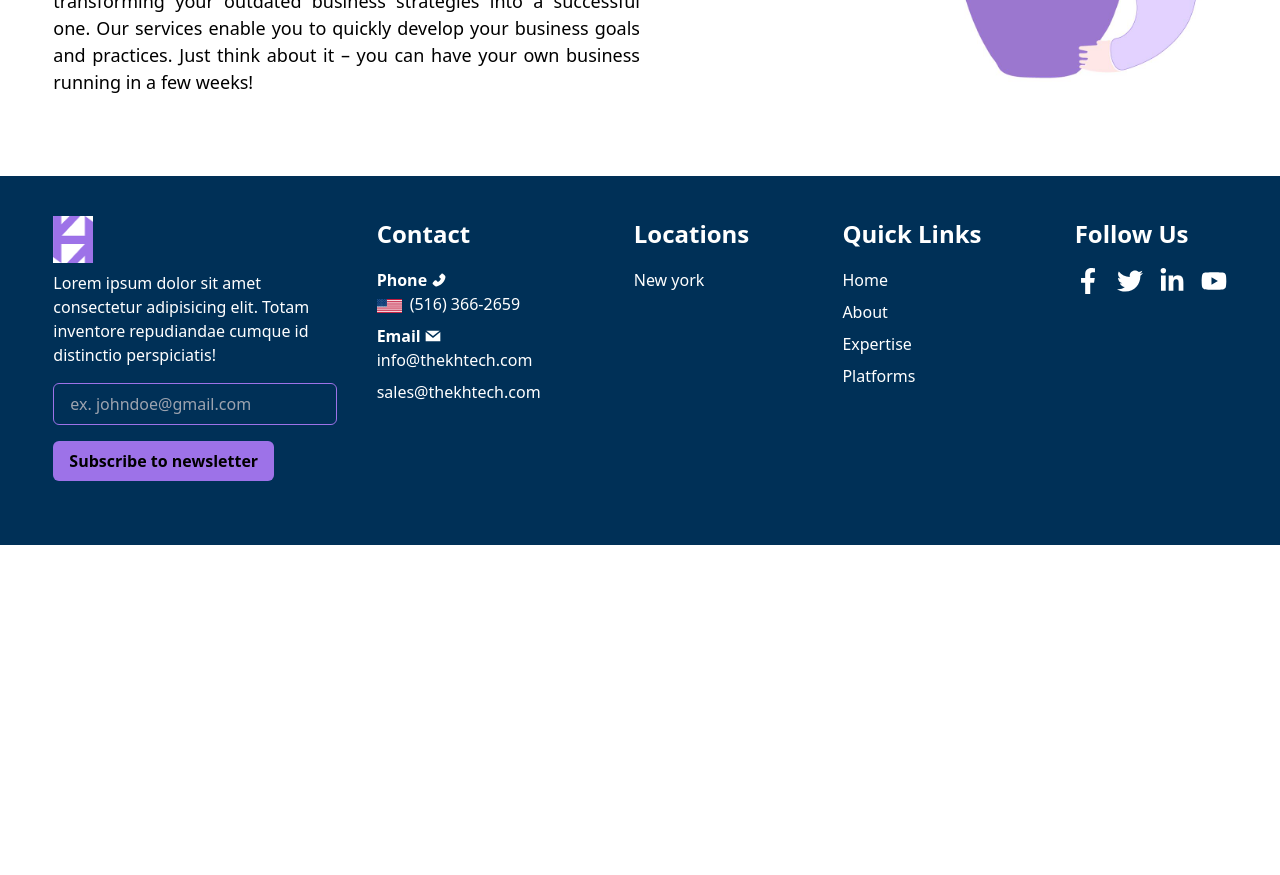
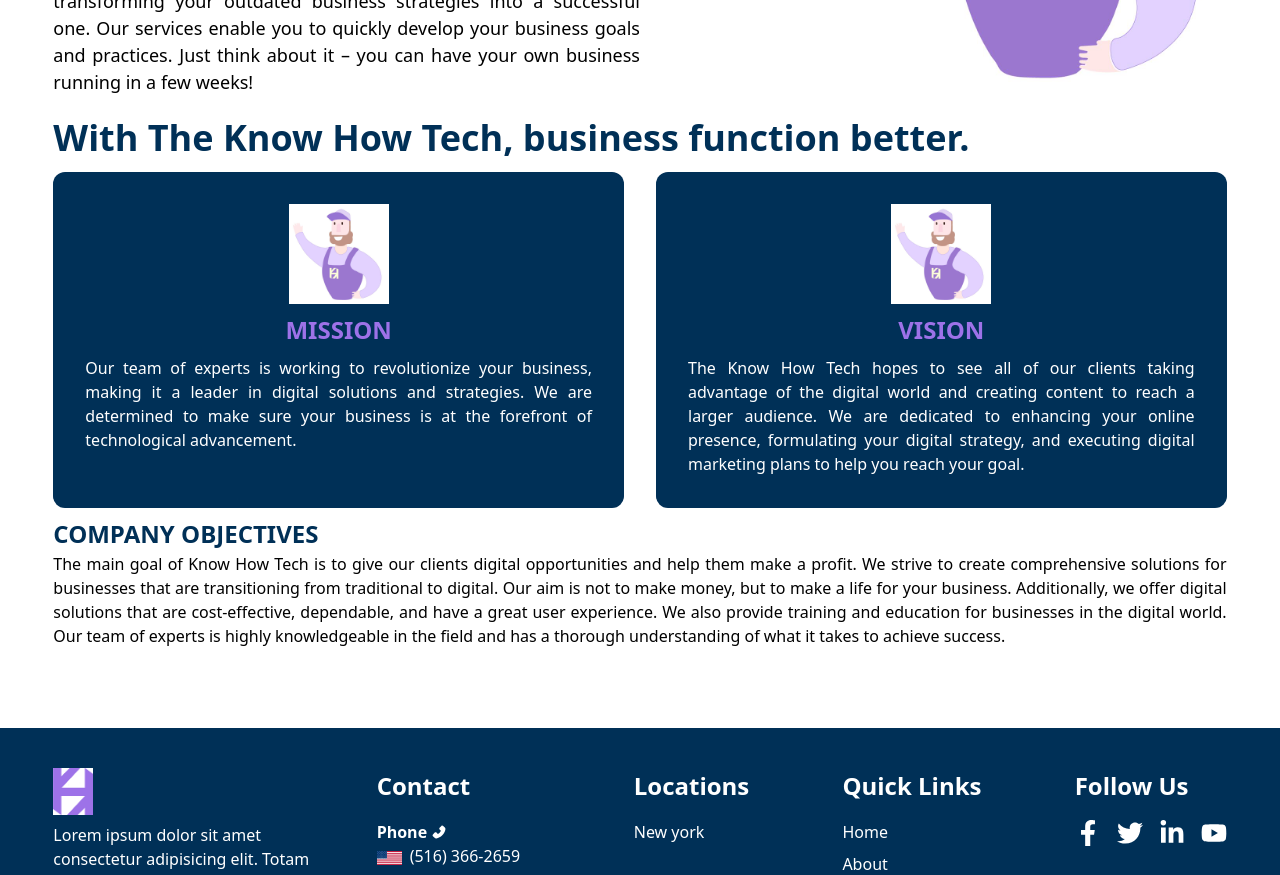
Before and after one commit to lugh-tuatha/stoic-reflection, a Next.js app: page /about in a window 1280 px wide. Shown: the part 1280-2155 px from the top of the page. Before the commit the page ends 1825 px from the top, so only its background shows below. Built offline with nearby package versions, Linux system fonts and the light colour scheme.

Commit message:
add: about MVO's content

```diff
--- a/src/components/about/AboutMVO.jsx
+++ b/src/components/about/AboutMVO.jsx
@@ -1,8 +1,37 @@
 import React from 'react'
+
+import Image from 'next/image'
 
 function AboutMVO() {
   return (
-    <div>AboutMVO</div>
+    <div className=' mt-6'>
+    <h1 className='mb-4 heading-3 font-bold text-secondary'>With The Know How Tech, business function better.</h1>
+
+      <div className='lg-flex-between gap-8 text-white text-center'>
+        <div className='lg:w-1/2 bg-secondary rounded-xl p-8 mb-6 lg:mb-0'>
+          <Image
+            src="/assets/illustration/ai8.jpeg"
+            alt='About hero'
+            width={100}
+            height={300}
+            className='mx-auto'/>
+          <h1 className='title font-bold my-2 text-primary'>MISSION</h1>
+          <p className='text-justify'>Our team of experts is working to revolutionize your business, making it a leader in digital solutions and strategies. We are determined to make sure your business is at the forefront of technological advancement.</p>
+        </div>
+        <div className='lg:w-1/2 bg-secondary rounded-xl p-8'>
+          <Image
+            src="/assets/illustration/ai8.jpeg"
+            alt='About hero'
+            width={100}
+            height={300}
+            className='mx-auto'/>
+          <h1 className='title font-bold my-2 text-primary'>VISION</h1>
+          <p className='text-justify'>The Know How Tech hopes to see all of our clients taking advantage of the digital world and creating content to reach a larger audience. We are dedicated to enhancing your online presence, formulating your digital strategy, and executing digital marketing plans to help you reach your goal.</p>
+        </div>
+      </div>
+      <h1 className='text-secondary mt-2 title font-bold'>COMPANY OBJECTIVES</h1>
+      <p className='text-justify'>The main goal of Know How Tech is to give our clients digital opportunities and help them make a profit. We strive to create comprehensive solutions for businesses that are transitioning from traditional to digital. Our aim is not to make money, but to make a life for your business. Additionally, we offer digital solutions that are cost-effective, dependable, and have a great user experience. We also provide training and education for businesses in the digital world. Our team of experts is highly knowledgeable in the field and has a thorough understanding of what it takes to achieve success.</p>
+    </div>
   )
 }
 
--- a/src/pages/about/index.jsx
+++ b/src/pages/about/index.jsx
@@ -6,11 +6,13 @@ import AboutIntro from '@/components/about/AboutIntro'
 import '../../app/globals.css'
 
 import Image from 'next/image'
+import AboutMVO from '@/components/about/AboutMVO'
 
 function About() {
   return (
     <MainLayout>
       <AboutIntro />
+      <AboutMVO />
     </MainLayout>
   )
 }
```
